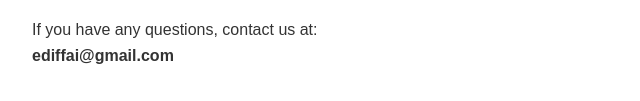
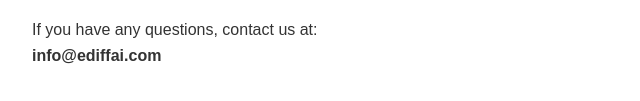
Before and after one commit to Deminifah/ediffai-privacy-policy, a plain HTML site: page index.html in a window 1280 px wide. Shown: the part 1164-1265 px from the top of the page, 208-848 px from the left. Drawn offline with Linux system fonts and the light colour scheme.

Commit message:
Update index.html

```diff
--- a/index.html
+++ b/index.html
@@ -67,7 +67,7 @@
 <h2>8. Contact Us</h2>
 <p>
 If you have any questions, contact us at: <br>
-<strong>ediffai@gmail.com</strong>
+<strong>info@ediffai.com</strong>
 </p>
 
 </body>
```
